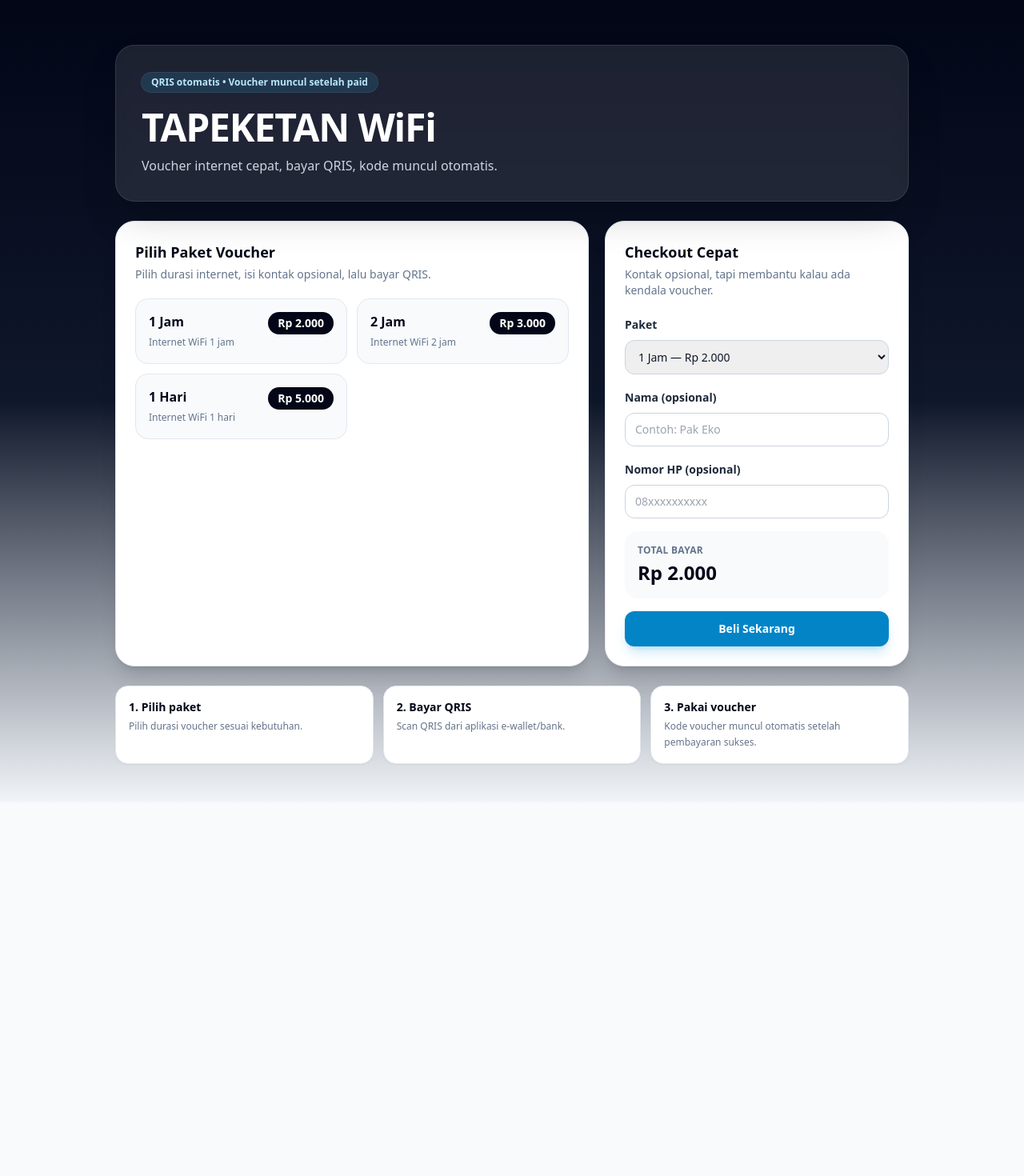
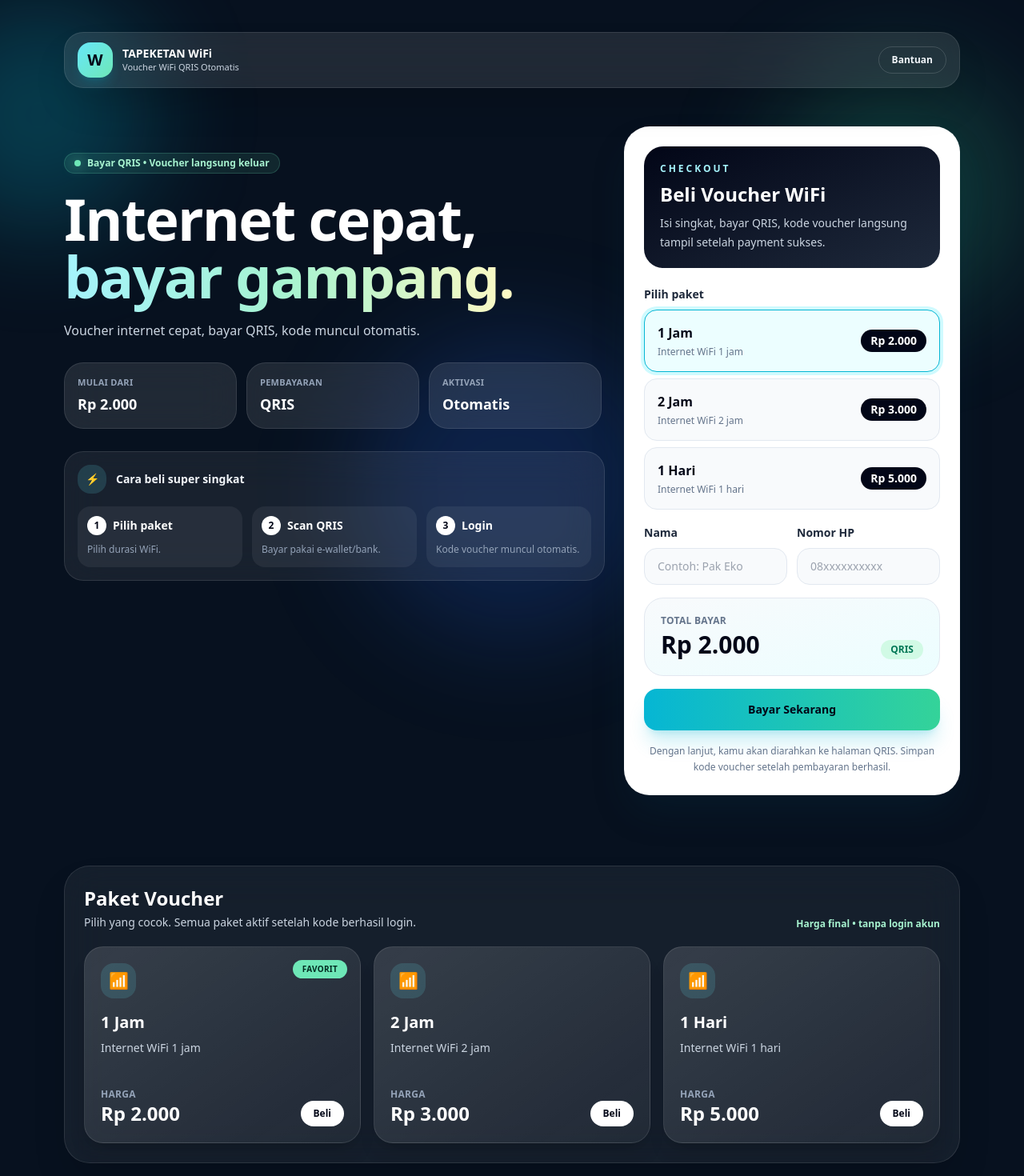
Before and after one commit to ketanvpn/wifi-voucher-web, a Next.js app: page / in a window 1280 px wide. Shown: the top 1470 px of the page at 80% size. Before the commit the page ends 1003 px from the top, so only its background shows below. Built offline with nearby package versions, Linux system fonts and the light colour scheme.

Commit message:
feat: polish WiFi voucher purchase UI

```diff
--- a/app/order-form.tsx
+++ b/app/order-form.tsx
@@ -35,44 +35,62 @@ export default function OrderForm({ packages }: { packages: VoucherPackage[] })
   }
 
   return (
-    <form onSubmit={submit} className="rounded-3xl border border-slate-200 bg-white p-5 shadow-xl md:p-6">
-      <h2 className="text-lg font-bold text-slate-950">Checkout Cepat</h2>
-      <p className="mt-1 text-sm text-slate-500">Kontak opsional, tapi membantu kalau ada kendala voucher.</p>
+    <form id="checkout" onSubmit={submit} className="rounded-[2rem] border border-white/15 bg-white p-5 text-slate-950 shadow-2xl shadow-cyan-950/30 sm:p-6">
+      <div className="rounded-3xl bg-gradient-to-br from-slate-950 to-slate-800 p-5 text-white">
+        <div className="text-xs font-black uppercase tracking-[0.25em] text-cyan-200">Checkout</div>
+        <h2 className="mt-2 text-2xl font-black">Beli Voucher WiFi</h2>
+        <p className="mt-2 text-sm leading-6 text-slate-300">Isi singkat, bayar QRIS, kode voucher langsung tampil setelah payment sukses.</p>
+      </div>
 
       <div className="mt-5 space-y-4">
         <label className="block">
-          <span className="text-sm font-semibold text-slate-800">Paket</span>
-          <select value={packageId} onChange={(e) => setPackageId(e.target.value)} className="mt-2 w-full rounded-xl border border-slate-300 px-3 py-2.5 text-sm outline-none focus:border-sky-500 focus:ring-4 focus:ring-sky-100">
+          <span className="text-sm font-black text-slate-800">Pilih paket</span>
+          <div className="mt-2 grid gap-2">
             {packages.map((pkg) => (
-              <option key={pkg.id} value={pkg.id}>
-                {pkg.name} — {formatRupiah(pkg.price)}
-              </option>
+              <button key={pkg.id} type="button" onClick={() => setPackageId(pkg.id)} className={`rounded-2xl border p-4 text-left transition ${packageId === pkg.id ? "border-cyan-500 bg-cyan-50 ring-4 ring-cyan-100" : "border-slate-200 bg-slate-50 hover:border-slate-300"}`}>
+                <div className="flex items-center justify-between gap-3">
+                  <div>
+                    <div className="font-black text-slate-950">{pkg.name}</div>
+                    <div className="mt-1 text-xs text-slate-500">{pkg.description || "Voucher WiFi"}</div>
+                  </div>
+                  <div className="rounded-full bg-slate-950 px-3 py-1 text-sm font-black text-white">{formatRupiah(pkg.price)}</div>
+                </div>
+              </button>
             ))}
-          </select>
+          </div>
         </label>
 
-        <label className="block">
-          <span className="text-sm font-semibold text-slate-800">Nama (opsional)</span>
-          <input value={customerName} onChange={(e) => setCustomerName(e.target.value)} placeholder="Contoh: Pak Eko" className="mt-2 w-full rounded-xl border border-slate-300 px-3 py-2.5 text-sm outline-none focus:border-sky-500 focus:ring-4 focus:ring-sky-100" />
-        </label>
+        <div className="grid gap-3 sm:grid-cols-2">
+          <label className="block">
+            <span className="text-sm font-black text-slate-800">Nama</span>
+            <input value={customerName} onChange={(e) => setCustomerName(e.target.value)} placeholder="Contoh: Pak Eko" className="mt-2 w-full rounded-2xl border border-slate-200 bg-slate-50 px-4 py-3 text-sm outline-none transition focus:border-cyan-500 focus:bg-white focus:ring-4 focus:ring-cyan-100" />
+          </label>
 
-        <label className="block">
-          <span className="text-sm font-semibold text-slate-800">Nomor HP (opsional)</span>
-          <input value={customerPhone} onChange={(e) => setCustomerPhone(e.target.value)} placeholder="08xxxxxxxxxx" className="mt-2 w-full rounded-xl border border-slate-300 px-3 py-2.5 text-sm outline-none focus:border-sky-500 focus:ring-4 focus:ring-sky-100" />
-        </label>
+          <label className="block">
+            <span className="text-sm font-black text-slate-800">Nomor HP</span>
+            <input value={customerPhone} onChange={(e) => setCustomerPhone(e.target.value)} placeholder="08xxxxxxxxxx" className="mt-2 w-full rounded-2xl border border-slate-200 bg-slate-50 px-4 py-3 text-sm outline-none transition focus:border-cyan-500 focus:bg-white focus:ring-4 focus:ring-cyan-100" />
+          </label>
+        </div>
 
         {selected && (
-          <div className="rounded-2xl bg-slate-50 p-4">
-            <div className="text-xs font-semibold uppercase tracking-wide text-slate-500">Total bayar</div>
-            <div className="mt-1 text-2xl font-black text-slate-950">{formatRupiah(selected.price)}</div>
+          <div className="rounded-3xl border border-slate-200 bg-gradient-to-br from-slate-50 to-cyan-50 p-5">
+            <div className="flex items-end justify-between gap-3">
+              <div>
+                <div className="text-xs font-black uppercase tracking-wide text-slate-500">Total bayar</div>
+                <div className="mt-1 text-3xl font-black text-slate-950">{formatRupiah(selected.price)}</div>
+              </div>
+              <div className="rounded-full bg-emerald-100 px-3 py-1 text-xs font-black text-emerald-700">QRIS</div>
+            </div>
           </div>
         )}
 
-        {error && <div className="rounded-xl border border-red-200 bg-red-50 px-3 py-2 text-sm text-red-700">{error}</div>}
+        {error && <div className="rounded-2xl border border-red-200 bg-red-50 px-4 py-3 text-sm font-semibold text-red-700">{error}</div>}
 
-        <button disabled={loading || !packageId} className="w-full rounded-xl bg-sky-600 px-4 py-3 text-sm font-bold text-white shadow-lg shadow-sky-600/20 transition hover:bg-sky-700 disabled:cursor-not-allowed disabled:opacity-50">
-          {loading ? "Membuat QRIS…" : "Beli Sekarang"}
+        <button disabled={loading || !packageId || packages.length === 0} className="w-full rounded-2xl bg-gradient-to-r from-cyan-500 to-emerald-400 px-5 py-4 text-sm font-black text-slate-950 shadow-xl shadow-cyan-500/20 transition hover:brightness-105 disabled:cursor-not-allowed disabled:opacity-50">
+          {loading ? "Membuat QRIS…" : "Bayar Sekarang"}
         </button>
+
+        <p className="text-center text-xs leading-5 text-slate-500">Dengan lanjut, kamu akan diarahkan ke halaman QRIS. Simpan kode voucher setelah pembayaran berhasil.</p>
       </div>
     </form>
   );
--- a/app/page.tsx
+++ b/app/page.tsx
@@ -5,65 +5,114 @@ import OrderForm from "./order-form";
 export default function HomePage() {
   const site = getSiteConfig();
   const packages = getPackages();
+  const cheapest = packages.length ? Math.min(...packages.map((p) => p.price)) : 0;
 
   return (
-    <main className="min-h-screen bg-gradient-to-b from-slate-950 via-slate-900 to-slate-100">
-      <section className="mx-auto max-w-5xl px-4 py-10 text-white sm:py-14">
-        <div className="rounded-3xl border border-white/10 bg-white/10 p-6 shadow-2xl backdrop-blur md:p-8">
-          <div className="inline-flex rounded-full bg-sky-400/15 px-3 py-1 text-xs font-semibold text-sky-200 ring-1 ring-sky-300/20">
-            QRIS otomatis • Voucher muncul setelah paid
+    <main className="min-h-screen overflow-hidden bg-[#07111f] text-white">
+      <div className="pointer-events-none fixed inset-0">
+        <div className="absolute -left-24 top-0 h-72 w-72 rounded-full bg-cyan-500/25 blur-3xl" />
+        <div className="absolute right-0 top-20 h-80 w-80 rounded-full bg-emerald-400/20 blur-3xl" />
+        <div className="absolute bottom-0 left-1/2 h-96 w-96 -translate-x-1/2 rounded-full bg-blue-600/20 blur-3xl" />
+      </div>
+
+      <section className="relative mx-auto max-w-6xl px-4 pb-10 pt-6 sm:pt-10">
+        <nav className="flex items-center justify-between rounded-3xl border border-white/10 bg-white/10 px-4 py-3 shadow-2xl shadow-black/20 backdrop-blur-xl">
+          <div className="flex items-center gap-3">
+            <div className="grid h-11 w-11 place-items-center rounded-2xl bg-gradient-to-br from-cyan-300 to-emerald-300 text-xl font-black text-slate-950 shadow-lg shadow-cyan-500/20">W</div>
+            <div>
+              <div className="text-sm font-black leading-tight">{site.name}</div>
+              <div className="text-[11px] text-slate-300">Voucher WiFi QRIS Otomatis</div>
+            </div>
           </div>
-          <h1 className="mt-5 text-3xl font-black tracking-tight sm:text-5xl">{site.name}</h1>
-          <p className="mt-3 max-w-2xl text-sm leading-6 text-slate-300 sm:text-base">{site.subtitle}</p>
-        </div>
-      </section>
+          <a href="/help" className="rounded-full border border-white/15 px-4 py-2 text-xs font-bold text-slate-100 transition hover:bg-white/10">Bantuan</a>
+        </nav>
 
-      <section className="mx-auto -mt-8 max-w-5xl px-4 pb-12">
-        <div className="grid gap-5 lg:grid-cols-[1fr_380px]">
-          <div className="rounded-3xl border border-slate-200 bg-white p-5 shadow-xl md:p-6">
-            <h2 className="text-lg font-bold text-slate-950">Pilih Paket Voucher</h2>
-            <p className="mt-1 text-sm text-slate-500">Pilih durasi internet, isi kontak opsional, lalu bayar QRIS.</p>
+        <div className="grid items-start gap-6 py-8 lg:grid-cols-[1.05fr_420px] lg:py-12">
+          <div className="pt-2 lg:pt-8">
+            <div className="inline-flex items-center gap-2 rounded-full border border-emerald-300/20 bg-emerald-300/10 px-3 py-1 text-xs font-bold text-emerald-200">
+              <span className="h-2 w-2 rounded-full bg-emerald-300 shadow-[0_0_16px_rgba(110,231,183,.8)]" />
+              Bayar QRIS • Voucher langsung keluar
+            </div>
 
-            {packages.length === 0 ? (
-              <div className="mt-5 rounded-2xl border border-amber-200 bg-amber-50 p-4 text-sm text-amber-800">
-                Paket belum diset. Admin perlu mengisi <code>VOUCHER_PACKAGES_JSON</code> di environment.
+            <h1 className="mt-5 max-w-3xl text-4xl font-black tracking-tight sm:text-6xl lg:text-7xl">
+              Internet cepat, <span className="bg-gradient-to-r from-cyan-200 via-emerald-200 to-yellow-100 bg-clip-text text-transparent">bayar gampang.</span>
+            </h1>
+            <p className="mt-5 max-w-2xl text-sm leading-7 text-slate-300 sm:text-base">{site.subtitle}</p>
+
+            <div className="mt-7 grid max-w-2xl gap-3 sm:grid-cols-3">
+              <HeroStat label="Mulai dari" value={cheapest ? formatRupiah(cheapest) : "-"} />
+              <HeroStat label="Pembayaran" value="QRIS" />
+              <HeroStat label="Aktivasi" value="Otomatis" />
+            </div>
+
+            <div className="mt-7 rounded-3xl border border-white/10 bg-white/[0.07] p-4 backdrop-blur-xl">
+              <div className="flex items-center gap-3 text-sm font-bold text-slate-100">
+                <span className="grid h-9 w-9 place-items-center rounded-2xl bg-cyan-300/15">⚡</span>
+                Cara beli super singkat
               </div>
-            ) : (
-              <div className="mt-5 grid gap-3 sm:grid-cols-2">
-                {packages.map((pkg) => (
-                  <label key={pkg.id} className="group cursor-pointer rounded-2xl border border-slate-200 bg-slate-50 p-4 transition hover:border-sky-300 hover:bg-sky-50">
-                    <input className="peer sr-only" type="radio" name="package-preview" value={pkg.id} readOnly />
-                    <div className="flex items-start justify-between gap-3">
-                      <div>
-                        <div className="font-bold text-slate-950">{pkg.name}</div>
-                        <div className="mt-1 text-xs leading-5 text-slate-500">{pkg.description || "Voucher WiFi"}</div>
-                      </div>
-                      <div className="rounded-full bg-slate-950 px-3 py-1 text-sm font-bold text-white">{formatRupiah(pkg.price)}</div>
-                    </div>
-                  </label>
-                ))}
+              <div className="mt-4 grid gap-3 text-sm text-slate-300 sm:grid-cols-3">
+                <Step no="1" title="Pilih paket" text="Pilih durasi WiFi." />
+                <Step no="2" title="Scan QRIS" text="Bayar pakai e-wallet/bank." />
+                <Step no="3" title="Login" text="Kode voucher muncul otomatis." />
               </div>
-            )}
+            </div>
           </div>
 
           <OrderForm packages={packages} />
         </div>
+      </section>
 
-        <div className="mt-6 grid gap-3 text-sm text-slate-600 md:grid-cols-3">
-          <InfoCard title="1. Pilih paket" text="Pilih durasi voucher sesuai kebutuhan." />
-          <InfoCard title="2. Bayar QRIS" text="Scan QRIS dari aplikasi e-wallet/bank." />
-          <InfoCard title="3. Pakai voucher" text="Kode voucher muncul otomatis setelah pembayaran sukses." />
+      <section className="relative mx-auto max-w-6xl px-4 pb-14">
+        <div className="rounded-[2rem] border border-white/10 bg-white/[0.06] p-4 shadow-2xl shadow-black/20 backdrop-blur-xl sm:p-6">
+          <div className="flex flex-col gap-2 sm:flex-row sm:items-end sm:justify-between">
+            <div>
+              <h2 className="text-2xl font-black">Paket Voucher</h2>
+              <p className="mt-1 text-sm text-slate-300">Pilih yang cocok. Semua paket aktif setelah kode berhasil login.</p>
+            </div>
+            <div className="text-xs font-bold text-emerald-200">Harga final • tanpa login akun</div>
+          </div>
+
+          {packages.length === 0 ? (
+            <div className="mt-5 rounded-2xl border border-amber-200/30 bg-amber-300/10 p-4 text-sm text-amber-100">Paket belum diset oleh admin.</div>
+          ) : (
+            <div className="mt-5 grid gap-4 sm:grid-cols-2 lg:grid-cols-3">
+              {packages.map((pkg, index) => (
+                <div key={pkg.id} className="group relative overflow-hidden rounded-3xl border border-white/10 bg-gradient-to-br from-white/[0.14] to-white/[0.05] p-5 shadow-xl shadow-black/10 transition hover:-translate-y-1 hover:border-cyan-200/40">
+                  {index === 0 && <div className="absolute right-4 top-4 rounded-full bg-emerald-300 px-3 py-1 text-[10px] font-black uppercase tracking-wide text-emerald-950">Favorit</div>}
+                  <div className="grid h-11 w-11 place-items-center rounded-2xl bg-cyan-300/15 text-xl">📶</div>
+                  <h3 className="mt-4 text-xl font-black">{pkg.name}</h3>
+                  <p className="mt-2 min-h-10 text-sm leading-5 text-slate-300">{pkg.description || "Voucher WiFi siap pakai."}</p>
+                  <div className="mt-5 flex items-end justify-between gap-3">
+                    <div>
+                      <div className="text-xs font-bold uppercase tracking-wide text-slate-400">Harga</div>
+                      <div className="text-2xl font-black text-white">{formatRupiah(pkg.price)}</div>
+                    </div>
+                    <a href="#checkout" className="rounded-2xl bg-white px-4 py-2 text-xs font-black text-slate-950 transition hover:bg-cyan-100">Beli</a>
+                  </div>
+                </div>
+              ))}
+            </div>
+          )}
         </div>
       </section>
     </main>
   );
 }
 
-function InfoCard({ title, text }: { title: string; text: string }) {
+function HeroStat({ label, value }: { label: string; value: string }) {
   return (
-    <div className="rounded-2xl border border-slate-200 bg-white p-4 shadow-sm">
-      <div className="font-semibold text-slate-950">{title}</div>
-      <div className="mt-1 text-xs leading-5 text-slate-500">{text}</div>
+    <div className="rounded-3xl border border-white/10 bg-white/10 p-4 backdrop-blur-xl">
+      <div className="text-[11px] font-bold uppercase tracking-wide text-slate-400">{label}</div>
+      <div className="mt-1 text-lg font-black text-white">{value}</div>
     </div>
   );
 }
+
+function Step({ no, title, text }: { no: string; title: string; text: string }) {
+  return (
+    <div className="rounded-2xl bg-white/[0.06] p-3">
+      <div className="flex items-center gap-2 font-bold text-white"><span className="grid h-6 w-6 place-items-center rounded-full bg-white text-xs text-slate-950">{no}</span>{title}</div>
+      <div className="mt-2 text-xs leading-5 text-slate-400">{text}</div>
+    </div>
+  );
+}
--- a/app/success/[orderId]/page.tsx
+++ b/app/success/[orderId]/page.tsx
@@ -6,37 +6,58 @@ export default async function SuccessPage({ params }: { params: Promise<{ orderI
   const order = await refreshOrder(orderId);
 
   return (
-    <main className="min-h-screen bg-slate-100 px-4 py-8">
-      <div className="mx-auto max-w-2xl rounded-3xl border border-slate-200 bg-white p-6 shadow-xl md:p-8">
+    <main className="min-h-screen bg-[#07111f] px-4 py-8 text-white">
+      <div className="pointer-events-none fixed inset-0 overflow-hidden">
+        <div className="absolute left-1/2 top-0 h-80 w-80 -translate-x-1/2 rounded-full bg-emerald-400/25 blur-3xl" />
+      </div>
+      <div className="relative mx-auto max-w-2xl rounded-[2rem] border border-white/10 bg-white p-6 text-slate-950 shadow-2xl md:p-8">
         {!order ? (
           <div>
-            <h1 className="text-2xl font-black text-slate-950">Order tidak ditemukan</h1>
-            <a href="/" className="mt-5 inline-flex rounded-xl bg-sky-600 px-4 py-2 text-sm font-bold text-white">Kembali</a>
+            <h1 className="text-2xl font-black">Order tidak ditemukan</h1>
+            <a href="/" className="mt-5 inline-flex rounded-2xl bg-cyan-500 px-4 py-3 text-sm font-black text-slate-950">Kembali</a>
           </div>
         ) : order.orderStatus === "paid_delivered" ? (
           <div>
-            <div className="inline-flex rounded-full bg-emerald-100 px-3 py-1 text-xs font-bold text-emerald-700">Voucher berhasil dibuat</div>
-            <h1 className="mt-4 text-2xl font-black text-slate-950">Kode Voucher WiFi</h1>
-            <div className="mt-6 rounded-3xl bg-slate-950 p-6 text-center text-white">
-              <div className="text-xs uppercase tracking-[0.3em] text-slate-400">Voucher</div>
-              <div className="mt-3 select-all font-mono text-5xl font-black tracking-widest">{order.voucherCode}</div>
+            <div className="inline-flex rounded-full bg-emerald-100 px-3 py-1 text-xs font-black text-emerald-700">✅ Voucher berhasil dibuat</div>
+            <h1 className="mt-4 text-3xl font-black tracking-tight">Kode Voucher WiFi</h1>
+            <p className="mt-2 text-sm leading-6 text-slate-500">Masukkan kode ini di halaman login hotspot WiFi. Simpan dulu sebelum menutup halaman.</p>
+
+            <div className="mt-6 rounded-[2rem] bg-gradient-to-br from-slate-950 via-slate-900 to-cyan-950 p-6 text-center text-white shadow-2xl shadow-cyan-950/20">
+              <div className="text-xs font-black uppercase tracking-[0.35em] text-cyan-200">Voucher</div>
+              <div className="mt-4 select-all break-all font-mono text-5xl font-black tracking-widest sm:text-6xl">{order.voucherCode}</div>
+              <div className="mt-4 rounded-full bg-white/10 px-4 py-2 text-xs font-bold text-slate-300">Tap & tahan untuk salin kode</div>
             </div>
-            <div className="mt-5 rounded-2xl bg-slate-50 p-4 text-sm text-slate-600">
-              <div><b>Paket:</b> {order.packageName}</div>
-              <div><b>Total:</b> {formatRupiah(order.amount)}</div>
-              <div><b>Order:</b> <code>{order.paymentOrderId}</code></div>
+
+            <div className="mt-5 grid gap-3 rounded-3xl border border-slate-200 bg-slate-50 p-4 text-sm text-slate-600 sm:grid-cols-2">
+              <Info label="Paket" value={order.packageName} />
+              <Info label="Total" value={formatRupiah(order.amount)} />
+              <Info label="Status" value="Aktif setelah login" />
+              <Info label="Order" value={order.paymentOrderId} mono />
             </div>
-            <p className="mt-5 text-sm leading-6 text-slate-600">Simpan kode ini dan jangan dibagikan ke orang lain. Masukkan kode voucher di halaman login WiFi.</p>
+
+            <div className="mt-5 rounded-3xl bg-emerald-50 p-4 text-sm leading-6 text-emerald-800">
+              <b>Cara pakai:</b> sambungkan ke WiFi, buka browser kalau halaman login belum muncul, lalu masukkan kode voucher di atas.
+            </div>
+            <a href="/" className="mt-5 inline-flex w-full justify-center rounded-2xl bg-slate-950 px-4 py-3 text-sm font-black text-white hover:bg-slate-800">Beli Paket Lain</a>
           </div>
         ) : (
           <div>
-            <div className="inline-flex rounded-full bg-amber-100 px-3 py-1 text-xs font-bold text-amber-700">Belum siap</div>
-            <h1 className="mt-4 text-2xl font-black text-slate-950">Voucher belum tersedia</h1>
+            <div className="inline-flex rounded-full bg-amber-100 px-3 py-1 text-xs font-black text-amber-700">Belum siap</div>
+            <h1 className="mt-4 text-2xl font-black">Voucher belum tersedia</h1>
             <p className="mt-2 text-sm leading-6 text-slate-600">Status saat ini: <b>{order.orderStatus}</b>. Jika sudah bayar, halaman checkout akan otomatis memproses voucher.</p>
-            <a href={`/checkout/${order.id}`} className="mt-5 inline-flex rounded-xl bg-sky-600 px-4 py-2 text-sm font-bold text-white">Kembali ke Checkout</a>
+            <a href={`/checkout/${order.id}`} className="mt-5 inline-flex rounded-2xl bg-cyan-500 px-4 py-3 text-sm font-black text-slate-950">Kembali ke Checkout</a>
           </div>
         )}
       </div>
     </main>
   );
 }
+
+function Info({ label, value, mono = false }: { label: string; value?: string; mono?: boolean }) {
+  return (
+    <div>
+      <div className="text-xs font-black uppercase tracking-wide text-slate-400">{label}</div>
+      <div className={`mt-1 font-bold text-slate-900 ${mono ? "font-mono text-xs" : ""}`}>{value || "-"}</div>
+    </div>
+  );
+}
```
Also changed, not shown: app/checkout/[orderId]/checkout-client.tsx (+34 -22 lines).
